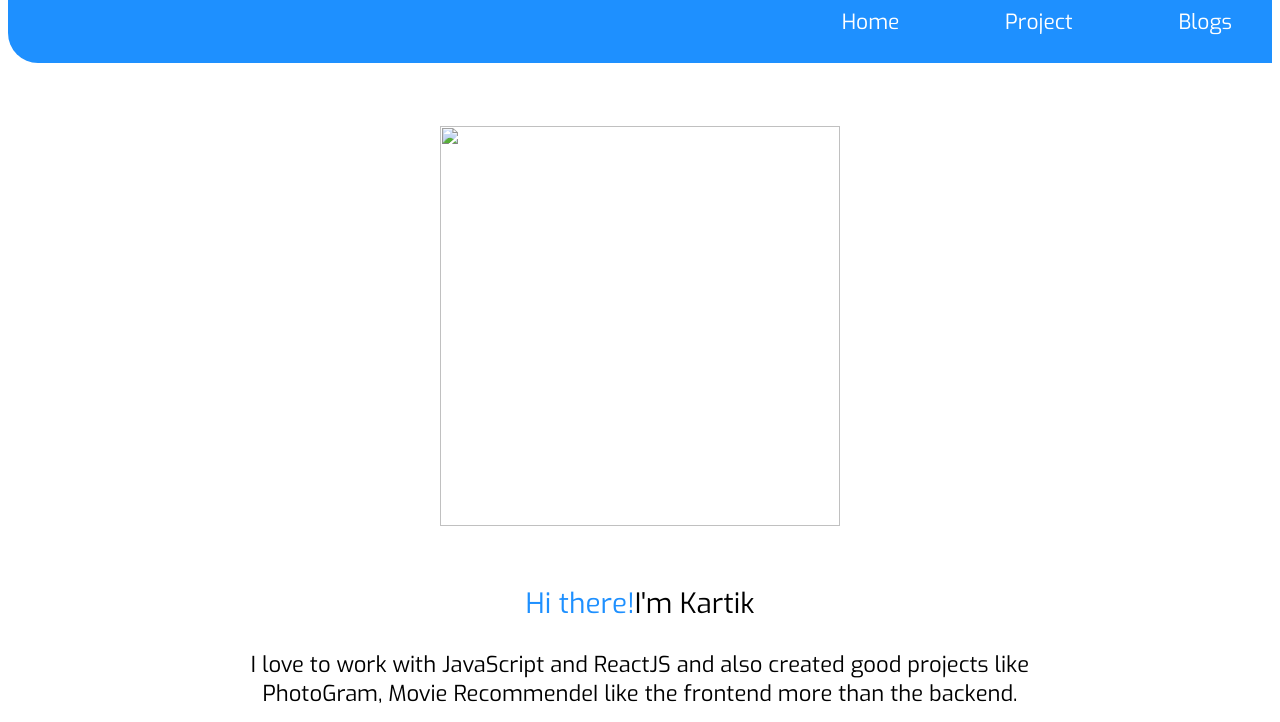
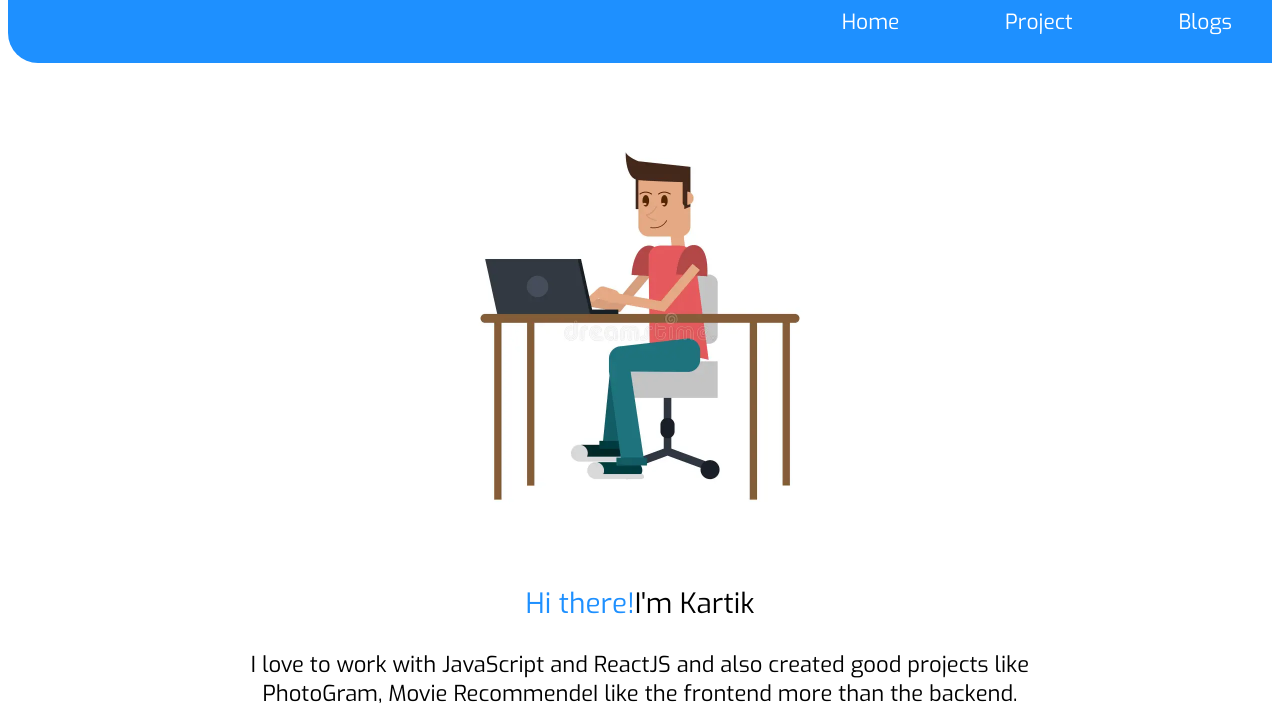
Before and after one commit to EliteGrade/kartik-portfolio, a plain HTML site: page index.html in a window 1280 px wide. Shown: the part 78-800 px from the top of the page. Drawn offline with Linux system fonts and the light colour scheme; files whose address does not match are found by name.

Commit message:
Update index.html

```diff
--- a/index.html
+++ b/index.html
@@ -16,7 +16,7 @@
 <br>
 <br>
 <div class="center">
-<img class="cola"src="/C:\Users\dell\Downloads\images/animation-computer.webp">
+<img class="cola"src="C:\Users\dell\Desktop\all codes\images/animation-computer.webp">
 </div>
 <br>
 <p class="everyone"> <span class="color">Hi there!</span>I'm Kartik </p>
```
